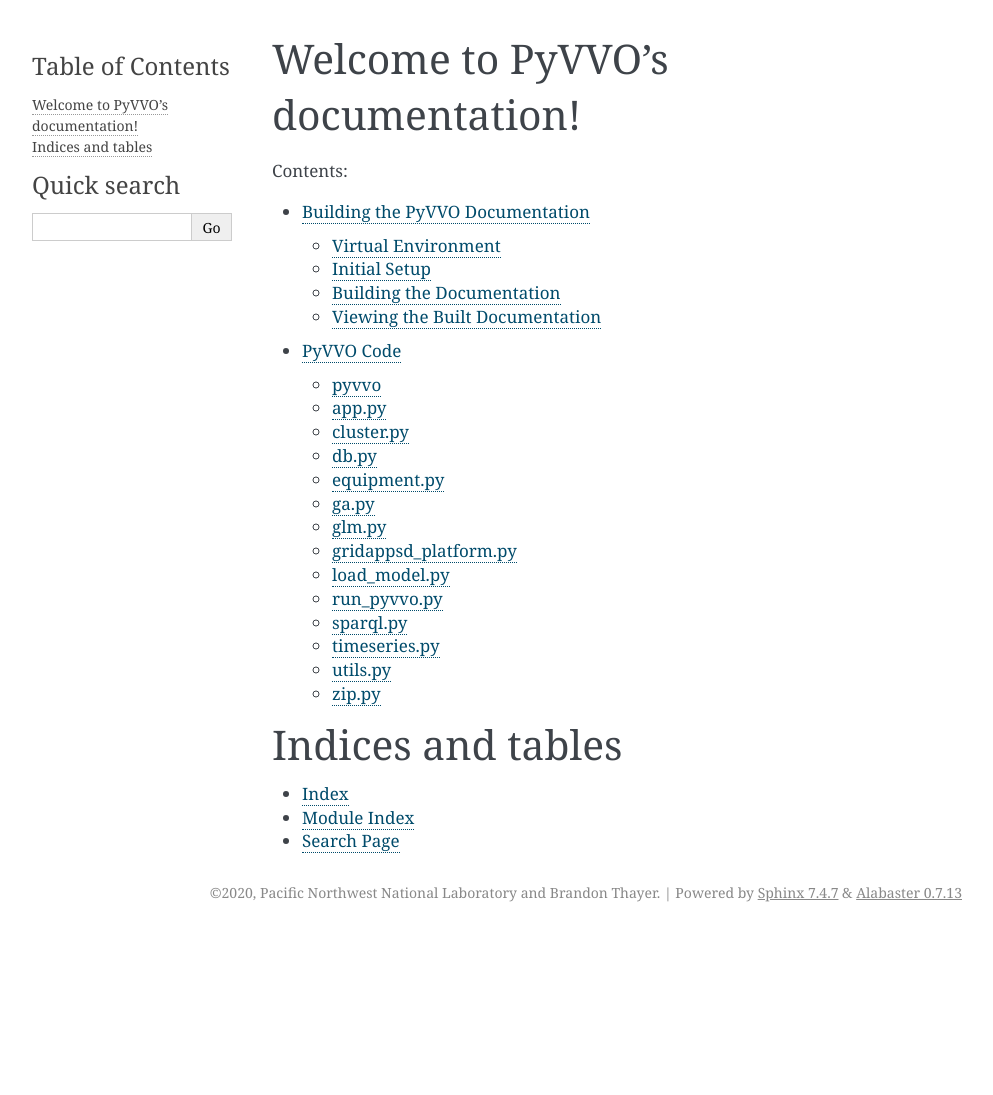
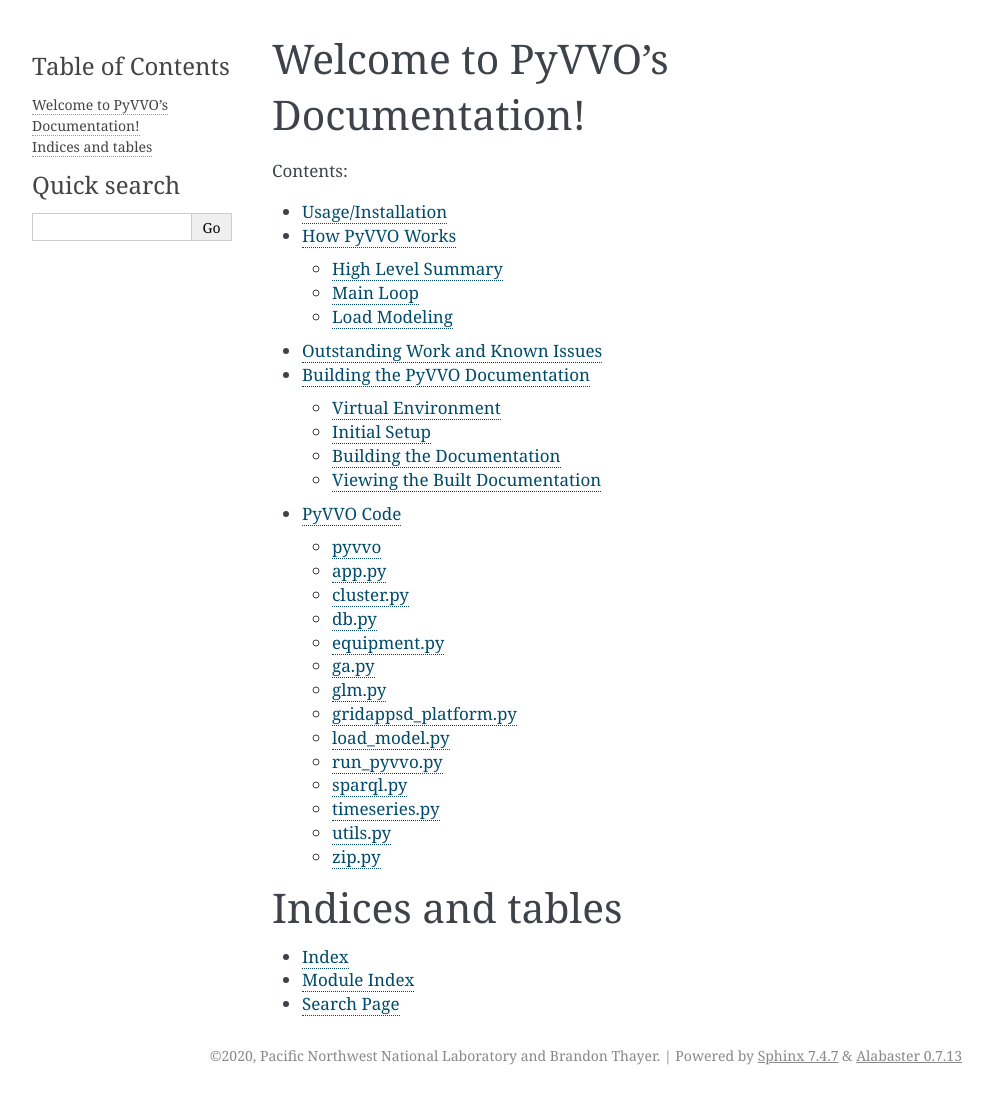
Before and after one commit to GRIDAPPSD/pyvvo, a Sphinx documentation site: the page built from docs/index.rst, in a window 1280 px wide. Shown: the whole page, without its empty margins (148-1141 px from the left). Built offline with Sphinx 7.4.7, drawn with Linux system fonts in a browser that asks for light colours; before the commit the page ends 932 px from its top, so only the background shows below that.

Commit message:
Stubbing out some .rst docs to get a rough outline.

```diff
--- a/docs/index.rst
+++ b/docs/index.rst
@@ -3,13 +3,16 @@
    You can adapt this file completely to your liking, but it should at least
    contain the root `toctree` directive.
 
-Welcome to PyVVO's documentation!
+Welcome to PyVVO's Documentation!
 =================================
 
 .. toctree::
    :maxdepth: 2
    :caption: Contents:
 
+   use_install
+   how_it_works
+   outstanding_work
    build_docs
    pyvvo_code
 
--- /dev/null
+++ b/docs/outstanding_work.rst
@@ -0,0 +1,3 @@
+Outstanding Work and Known Issues
+=================================
+In progress.
```
Also changed, not shown: docs/how_it_works.rst (added, +24 -0 lines), docs/use_install.rst (added, +7 -0 lines).
